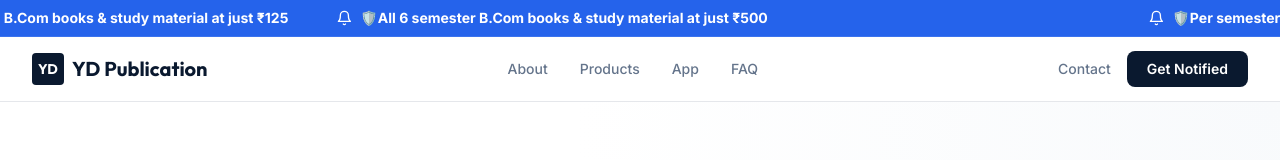
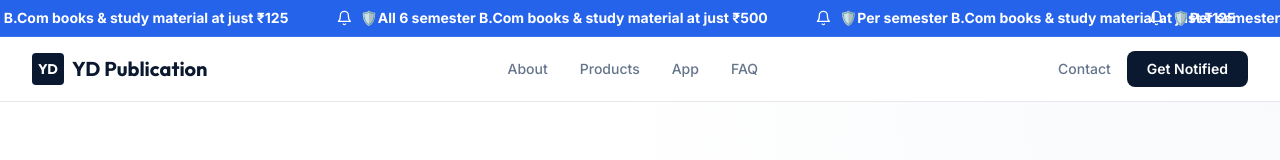
Before and after one commit to yuvraj0312-star/yd-publication-website, a React (Vite) app: page / in a window 1280 px wide. Shown: the top 160 px of the page. Built offline with nearby package versions, Linux system fonts and the light colour scheme; no server answers.

Commit message:
Update Ticker.jsx

```diff
--- a/src/components/Ticker.jsx
+++ b/src/components/Ticker.jsx
@@ -4,6 +4,7 @@ export default function Ticker({ items =[] }) {
   const data = items.length ? items :[
     { text: '🛡️Per semester B.Com books & study material at just ₹125' },
     { text: '🛡️All 6 semester B.Com books & study material at just ₹500' },
+    { text: '🛡️Per semester B.Com books & study material at just ₹125' },
   ];
 
   return (
```
